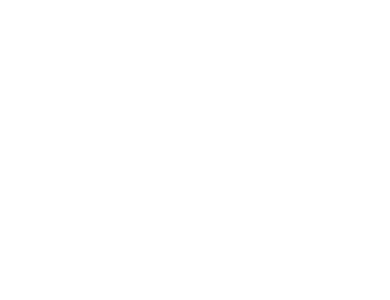
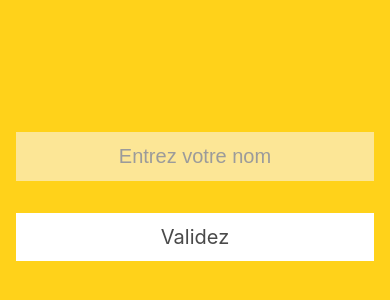
Before and after one commit to bamlab/bibimbap, a React Native app: screen / in a window 390 px wide. Shown: the part 226-526 px from the top of the page. Built offline with nearby package versions, Linux system fonts and the light colour scheme.

Commit message:
Add style

```diff
--- a/App.js
+++ b/App.js
@@ -1,11 +1,51 @@
 import React from 'react';
-import { StyleSheet, View } from 'react-native';
+import {
+  StyleSheet,
+  View,
+  Text,
+  TextInput,
+  TouchableOpacity
+} from 'react-native';
 import Page from './Page';
 
 export default class App extends React.Component {
   render() {
-    return <Page />;
+    return (
+      <Page style={styles.page}>
+        <TextInput style={styles.input} placeholder="Entrez votre nom" />
+        <TouchableOpacity style={styles.button}>
+          <Text style={styles.textButton}>Validez</Text>
+        </TouchableOpacity>
+      </Page>
+    );
   }
 }
 
-const styles = StyleSheet.create({});
+const styles = StyleSheet.create({
+  page: {
+    backgroundColor: '#ffd21a',
+    justifyContent: 'center',
+    alignItems: 'center',
+    paddingHorizontal: 16
+  },
+  input: {
+    alignSelf: 'stretch',
+    paddingVertical: 13,
+    backgroundColor: '#FCE696',
+    fontFamily: 'Arial',
+    fontSize: 20,
+    textAlign: 'center',
+    color: '#9b9b9b',
+    marginBottom: 32
+  },
+  button: {
+    backgroundColor: 'white',
+    alignSelf: 'stretch',
+    paddingVertical: 12
+  },
+  textButton: {
+    fontSize: 20,
+    textAlign: 'center',
+    color: '#4a4a4a'
+  }
+});
```
